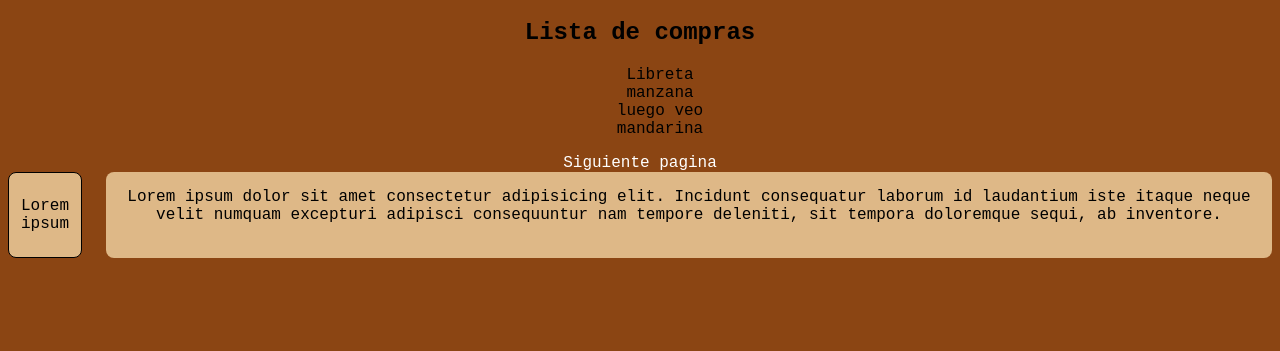
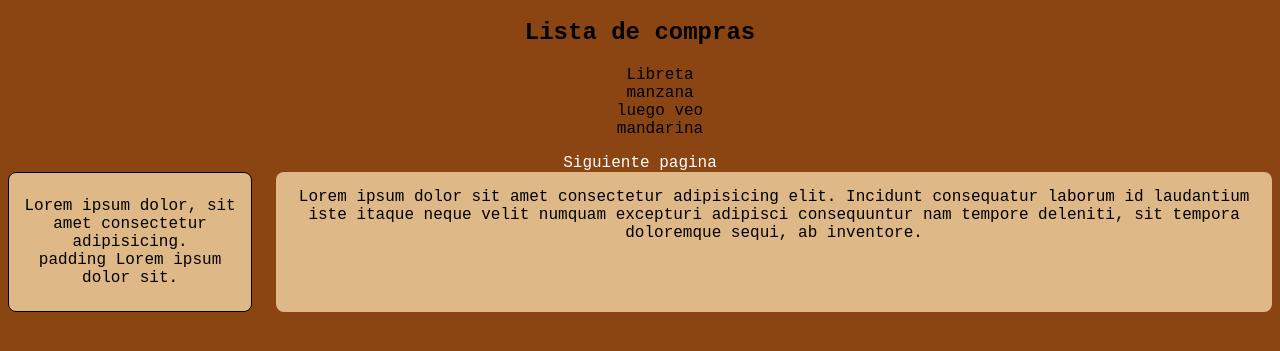
Before and after one commit to Roger3004/test-git-and-github, a plain HTML site: page index.html in a window 1280 px wide. Shown: the part 61-412 px from the top of the page. Drawn offline with Linux system fonts and the light colour scheme; a web font is replaced by a local one.

Commit message:
agreado nuevos lorem en el contenido

```diff
--- a/css/styles.css
+++ b/css/styles.css
@@ -1,3 +1,8 @@
+html{
+    box-sizing: border-box;
+    margin: 0;
+    padding: 0;
+}
 body{
     background-color: saddlebrown;
     font-family: "Kode Mono", monospace;
--- a/index.html
+++ b/index.html
@@ -22,7 +22,7 @@
 
     <div class="contenedor">
         <div class="primer">
-            <p>Lorem ipsum </p>
+            <p>Lorem ipsum dolor, sit amet consectetur adipisicing. <br> padding Lorem ipsum dolor sit.</p>
         </div>
         <div class="segundo">
             <p>Lorem ipsum dolor sit amet consectetur adipisicing elit. Incidunt consequatur laborum id laudantium iste itaque neque velit numquam excepturi adipisci consequuntur nam tempore deleniti, sit tempora doloremque sequi, ab inventore.</p>
```
